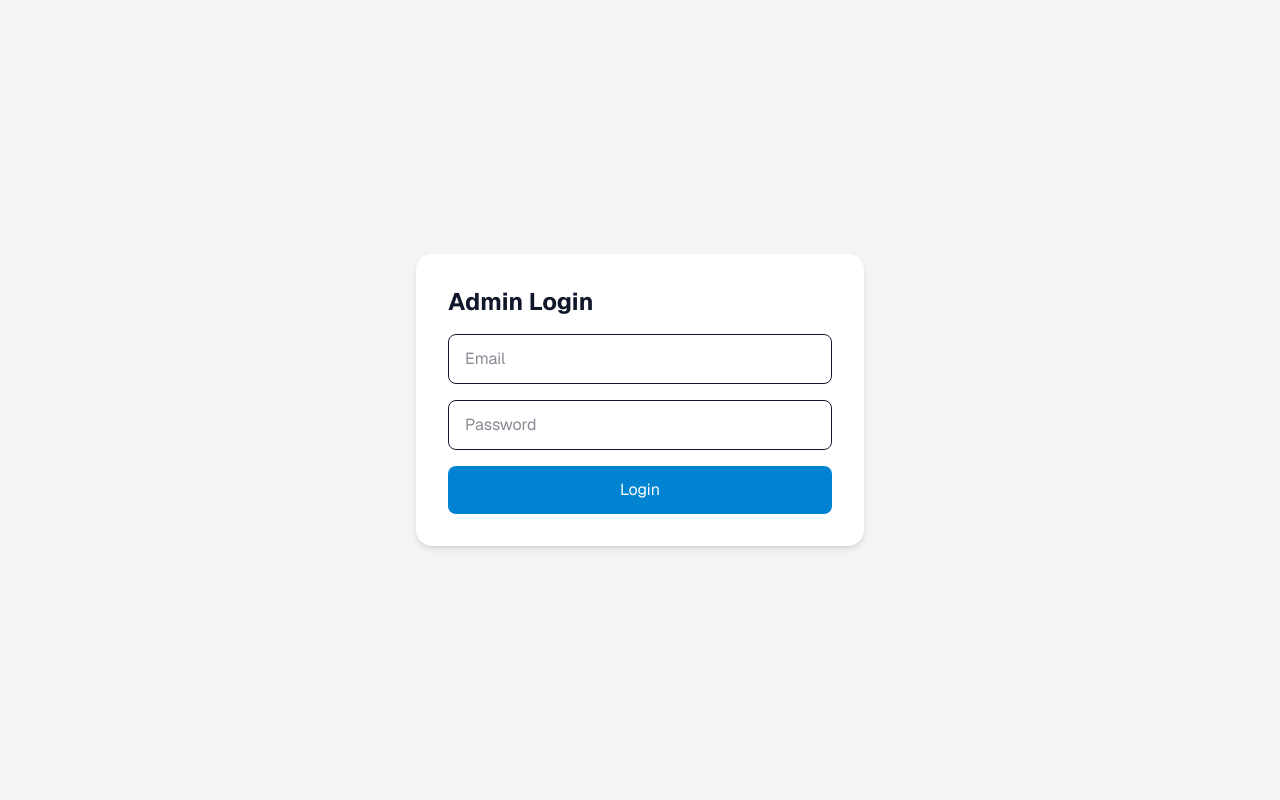
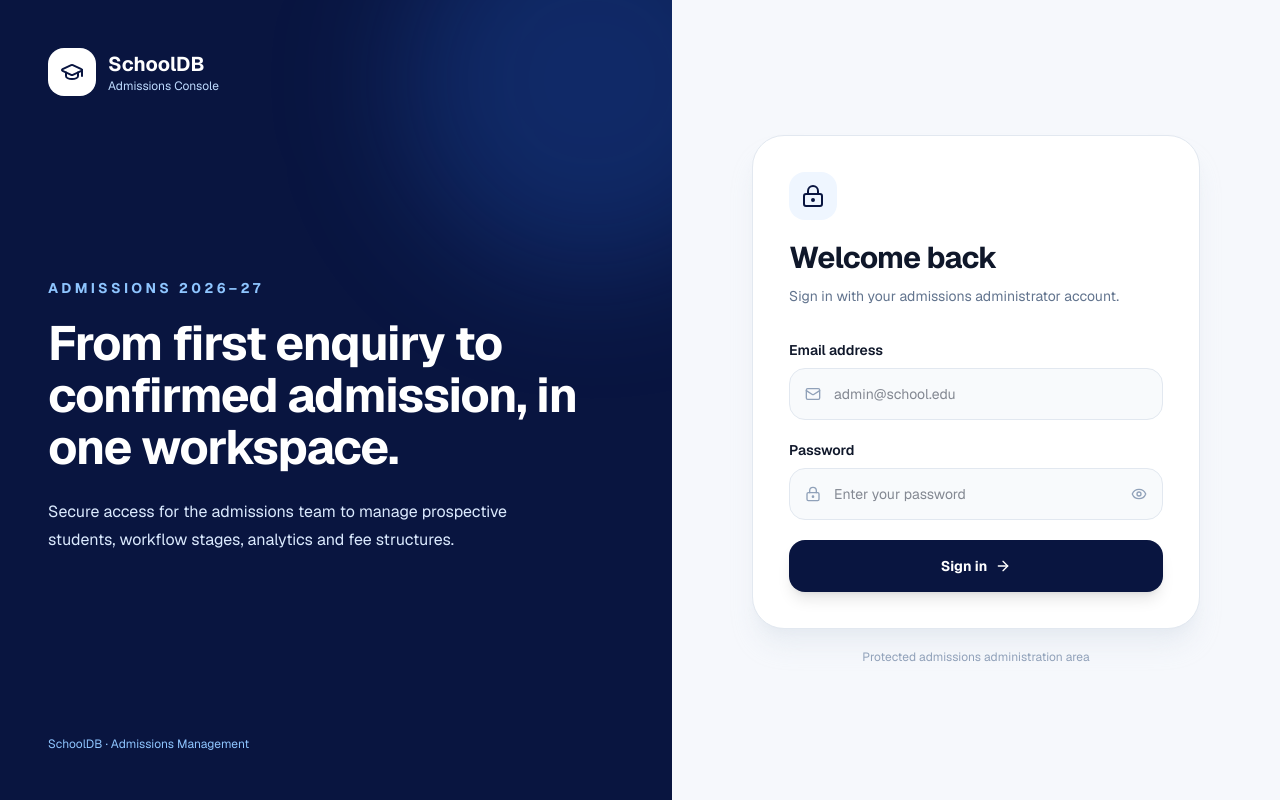
Before and after one commit to harikiran-dev-schooldb/admissions, a Next.js app: page /login in a window 1280 px wide. Built offline with nearby package versions, Linux system fonts and the light colour scheme; no server answers.

Commit message:
ui: redesign secure admissions login experience

```diff
--- a/app/login/page.tsx
+++ b/app/login/page.tsx
@@ -1,80 +1,27 @@
 "use client";
-
 import { useState } from "react";
-import { useRouter } from "next/navigation";
+import { useRouter,useSearchParams } from "next/navigation";
+import { ArrowRight, Eye, EyeOff, GraduationCap, LockKeyhole, Mail } from "lucide-react";
 import { supabase } from "@/lib/supabase";
-
-export default function LoginPage() {
-  const router = useRouter();
-
-  const [email, setEmail] = useState("");
-  const [password, setPassword] = useState("");
-  const [loading, setLoading] = useState(false);
-  const [error, setError] = useState("");
-
-  async function handleLogin(e: React.FormEvent) {
-    e.preventDefault();
-
-    try {
-      setLoading(true);
-      setError("");
-
-      const { data, error } = await supabase.auth.signInWithPassword({
-        email,
-        password,
-      });
-
-      if (error) {
-        throw error;
-      }
-
-      if (!data.session?.access_token) throw new Error("No session returned");
-
-      document.cookie = `sb-access-token=${data.session.access_token}; Path=/; Max-Age=${data.session.expires_in ?? 3600}; SameSite=Lax; Secure`;
-      router.push("/admissions");
-      router.refresh();
-    } catch (err: unknown) {
-      setError(err instanceof Error ? err.message : "Login failed");
-    } finally {
-      setLoading(false);
-    }
-  }
-
-  return (
-    <div className="min-h-screen flex items-center justify-center bg-gray-100">
-      <form
-        onSubmit={handleLogin}
-        className="bg-white p-8 rounded-2xl shadow-md w-full max-w-md space-y-4"
-      >
-        <div>
-          <h1 className="text-2xl font-bold">Admin Login</h1>
-        </div>
-
-        <input
-          type="email"
-          placeholder="Email"
-          value={email}
-          onChange={(e) => setEmail(e.target.value)}
-          className="w-full border rounded-lg px-4 py-3"
-        />
-
-        <input
-          type="password"
-          placeholder="Password"
-          value={password}
-          onChange={(e) => setPassword(e.target.value)}
-          className="w-full border rounded-lg px-4 py-3"
-        />
-
-        {error && <div className="text-red-500 text-sm">{error}</div>}
-
-        <button
-          disabled={loading}
-          className="w-full bg-sky-600 text-white rounded-lg py-3"
-        >
-          {loading ? "Signing In..." : "Login"}
-        </button>
-      </form>
-    </div>
-  );
+export default function LoginPage(){
+ const router=useRouter();const params=useSearchParams();const [email,setEmail]=useState("");const [password,setPassword]=useState("");const [show,setShow]=useState(false);const [loading,setLoading]=useState(false);const [error,setError]=useState("");
+ async function handleLogin(e:React.FormEvent){e.preventDefault();try{setLoading(true);setError("");const {data,error}=await supabase.auth.signInWithPassword({email,password});if(error)throw error;if(!data.session?.access_token)throw new Error("No session returned");document.cookie=`sb-access-token=${data.session.access_token}; Path=/; Max-Age=${data.session.expires_in??3600}; SameSite=Lax; Secure`;const next=params.get("next");router.push(next?.startsWith("/")?next:"/admissions");router.refresh()}catch(err:unknown){setError(err instanceof Error?err.message:"Login failed")}finally{setLoading(false)}}
+ return <main className="grid min-h-screen bg-[#f6f8fc] lg:grid-cols-[1.05fr_.95fr]">
+  <section className="relative hidden overflow-hidden bg-[#091540] p-12 text-white lg:flex lg:flex-col lg:justify-between">
+   <div className="absolute -right-28 -top-28 h-96 w-96 rounded-full bg-blue-500/20 blur-3xl"/><div className="relative flex items-center gap-3"><div className="grid h-12 w-12 place-items-center rounded-2xl bg-white text-[#091540]"><GraduationCap/></div><div><p className="text-xl font-bold">SchoolDB</p><p className="text-xs text-blue-200">Admissions Console</p></div></div>
+   <div className="relative max-w-xl"><p className="mb-5 text-sm font-bold uppercase tracking-[.24em] text-blue-300">Admissions 2026–27</p><h1 className="text-5xl font-bold leading-[1.08] tracking-tight">From first enquiry to confirmed admission, in one workspace.</h1><p className="mt-6 max-w-lg text-base leading-7 text-blue-100">Secure access for the admissions team to manage prospective students, workflow stages, analytics and fee structures.</p></div>
+   <p className="relative text-xs text-blue-300">SchoolDB · Admissions Management</p>
+  </section>
+  <section className="flex items-center justify-center p-5 sm:p-10"><div className="w-full max-w-md">
+   <div className="mb-8 flex items-center gap-3 lg:hidden"><div className="grid h-11 w-11 place-items-center rounded-2xl bg-[#091540] text-white"><GraduationCap/></div><div><p className="font-bold">SchoolDB</p><p className="text-xs text-slate-500">Admissions Console</p></div></div>
+   <div className="rounded-[32px] border border-slate-200 bg-white p-6 shadow-xl shadow-slate-200/70 sm:p-9"><div className="mb-8"><div className="mb-5 grid h-12 w-12 place-items-center rounded-2xl bg-blue-50 text-[#091540]"><LockKeyhole/></div><h2 className="text-3xl font-bold tracking-tight">Welcome back</h2><p className="mt-2 text-sm leading-6 text-slate-500">Sign in with your admissions administrator account.</p></div>
+    <form onSubmit={handleLogin} className="space-y-5">
+     <label className="block"><span className="mb-2 block text-sm font-semibold">Email address</span><div className="relative"><Mail className="absolute left-4 top-1/2 h-4 w-4 -translate-y-1/2 text-slate-400"/><input required autoComplete="email" type="email" value={email} onChange={e=>setEmail(e.target.value)} placeholder="admin@school.edu" className="h-13 w-full rounded-2xl border border-slate-200 bg-slate-50 pl-11 pr-4 text-sm outline-none focus:border-blue-400 focus:bg-white focus:ring-4 focus:ring-blue-50"/></div></label>
+     <label className="block"><span className="mb-2 block text-sm font-semibold">Password</span><div className="relative"><LockKeyhole className="absolute left-4 top-1/2 h-4 w-4 -translate-y-1/2 text-slate-400"/><input required autoComplete="current-password" type={show?"text":"password"} value={password} onChange={e=>setPassword(e.target.value)} placeholder="Enter your password" className="h-13 w-full rounded-2xl border border-slate-200 bg-slate-50 pl-11 pr-12 text-sm outline-none focus:border-blue-400 focus:bg-white focus:ring-4 focus:ring-blue-50"/><button type="button" onClick={()=>setShow(!show)} aria-label={show?"Hide password":"Show password"} className="absolute right-4 top-1/2 -translate-y-1/2 text-slate-400">{show?<EyeOff className="h-4 w-4"/>:<Eye className="h-4 w-4"/>}</button></div></label>
+     {error&&<div role="alert" className="rounded-2xl border border-red-200 bg-red-50 p-3 text-sm font-medium text-red-700">{error}</div>}
+     <button disabled={loading} className="flex h-13 w-full items-center justify-center gap-2 rounded-2xl bg-[#091540] px-5 text-sm font-bold text-white shadow-lg transition hover:-translate-y-0.5 disabled:cursor-not-allowed disabled:opacity-60">{loading?"Signing in…":<>Sign in <ArrowRight className="h-4 w-4"/></>}</button>
+    </form>
+   </div><p className="mt-5 text-center text-xs text-slate-400">Protected admissions administration area</p>
+  </div></section>
+ </main>
 }
```
